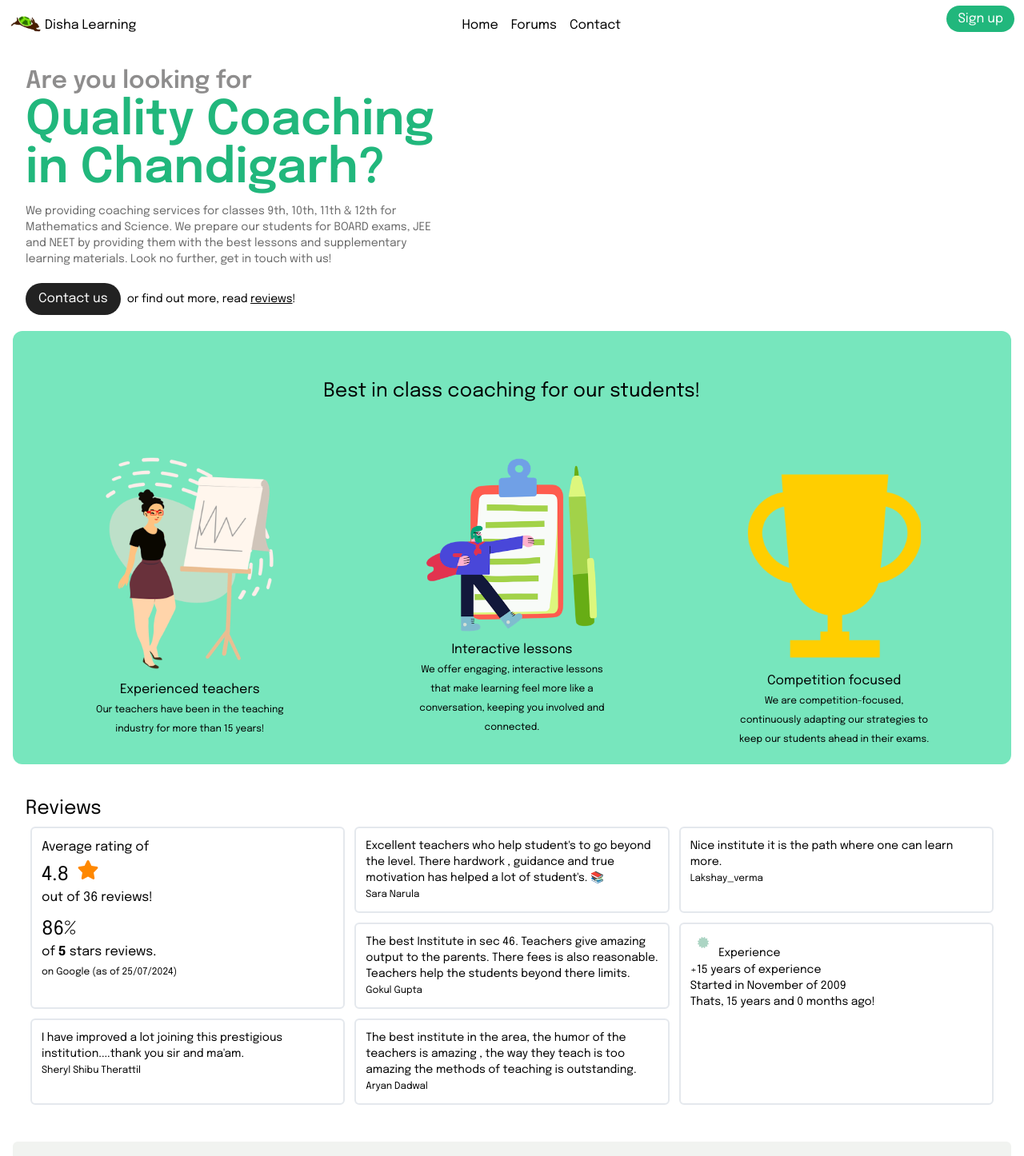
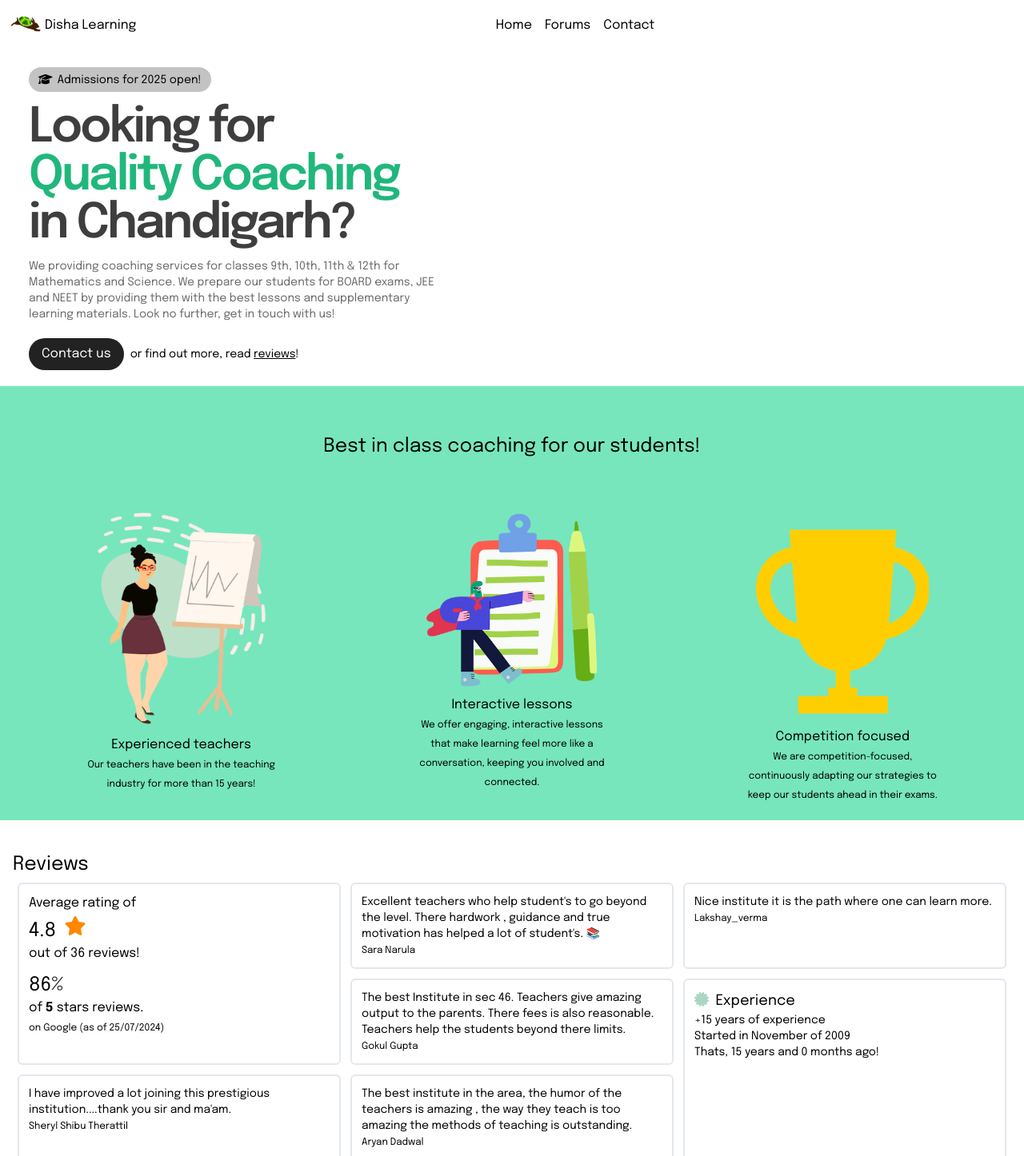
Before and after one commit to Avi-Rana-1718/dishalearning, a Next.js app: page / in a window 1280 px wide. Shown: the top 1446 px of the page at 80% size. Built offline with nearby package versions, Linux system fonts and the light colour scheme; grey boxes are pictures that could not be loaded; a web font is replaced by a local one.

Commit message:
ui changes

```diff
--- a/app/_components/Footer.js
+++ b/app/_components/Footer.js
@@ -2,7 +2,7 @@ import Link from "next/link";
 
 export default function Footer() {
     return (
-        <footer className="border-b-4 border-[#21B77C] p-8 flex justify-between bg-[#f3f3f3]">
+        <footer className="border-b-4 border-[#21B77C] p-8 flex justify-between bg-[#F5F7F9]">
             <h3 className="text-base">
                 <img src="/logo.png" className="inline mr-1 size-9" alt="Logo" />
                 Disha Learning
--- a/app/_components/Nav.js
+++ b/app/_components/Nav.js
@@ -26,10 +26,7 @@ export default function Nav(props) {
             <li className="px-1 mx-1"><Link href="#contact" className="hover:underline">Contact</Link></li>
         </ul>:
         null)}
-        <span className="flex items-center hidden md:block">
-            <Link href="/auth" className="bg-[#21B77C] text-[#fff] px-3.5 py-2 rounded-full hover:underline">
-            Sign up
-            </Link>
+        <span className="flex items-center md:block">
         </span>
     </nav>
     )
--- a/app/_components/forumList.js
+++ b/app/_components/forumList.js
@@ -6,7 +6,7 @@ import format from "md-extend";
 export default function ForumList(props) {
   const { question, timestamp, url, tags} = props;
 
-  let date=(new Date(timestamp).getDate() + "/" + (new Date(timestamp).getMonth()+1) + "/" + new Date(timestamp).getFullYear())
+  let date=((new Date(timestamp).getDate()<=9?"0"+new Date(timestamp).getDate():new Date(timestamp).getDate()) + "/" + (new Date(timestamp).getMonth()+1<=9?"0"+(new Date(timestamp).getMonth()+1):new Date(timestamp).getMonth()+1) + "/" + new Date(timestamp).getFullYear());
   return (
     <li className="list-none outline outline-2 outline-slate-400/25 p-3 rounded m-3 cursor-pointer hover:bg-slate-300/25 hover:outline-none">
       <Link href={`/forums/${url}`}>
--- a/app/forums/[id]/page.js
+++ b/app/forums/[id]/page.js
@@ -71,7 +71,7 @@ export default async function Page({params}) {
             <h4 className="text-[#04AA6D] inline font-medium">Question : </h4>
             <span className="text-base" dangerouslySetInnerHTML={{__html:format(data.question)}}></span>
             <div className="flex justify-between align-baseline">
-            <small className="block mt-2 text-[#3e3e3e]">Submitted on {(new Date(data.timestamp).getDate() + "/" + (new Date(data.timestamp).getMonth()+1) + "/" + new Date(data.timestamp).getFullYear())} <br/> Answered by {(data.hasOwnProperty("author")?data.author:"Vandana Rana")}</small>
+            <small className="block mt-2 text-[#3e3e3e]">Submitted on {((new Date(data.timestamp).getDate()<=9?"0"+new Date(data.timestamp).getDate():new Date(data.timestamp).getDate()) + "/" + (new Date(data.timestamp).getMonth()+1<=9?"0"+(new Date(data.timestamp).getMonth()+1):new Date(data.timestamp).getMonth()+1) + "/" + new Date(data.timestamp).getFullYear())} <br/> Answered by {(data.hasOwnProperty("author")?data.author:"Vandana Rana")}</small>
             <ShareBtn/>
             </div>
             <ul className="flex mt-2">
--- a/app/forums/page.js
+++ b/app/forums/page.js
@@ -1,4 +1,4 @@
-"use client"
+"use client";
 import ForumList from "../_components/forumList";
 import Header from "../_components/Header";
 import { initializeApp } from "firebase/app";
@@ -6,10 +6,9 @@ import { getDatabase, ref, child, get } from "firebase/database";
 import { useEffect, useRef, useState } from "react";
 import { FontAwesomeIcon } from "@fortawesome/react-fontawesome";
 import { faMagnifyingGlass } from "@fortawesome/free-solid-svg-icons";
-
+import AdUnit from "../_components/AdUnit";
 
 async function getData() {
-
   const firebaseConfig = {
     apiKey: "AIzaSyCciV3sOwkss506-379tA5SanyezujbYNA",
     authDomain: "ans-dishalearning.firebaseapp.com",
@@ -18,7 +17,7 @@ async function getData() {
     storageBucket: "ans-dishalearning.appspot.com",
     messagingSenderId: "82099435116",
     appId: "1:82099435116:web:f4f39e49e614a93968ca49",
-    measurementId: "G-L2JJWD8DNT"
+    measurementId: "G-L2JJWD8DNT",
   };
 
   // Initialize Firebase
@@ -27,13 +26,15 @@ async function getData() {
   let data;
 
   const dbRef = ref(getDatabase());
-  await get(child(dbRef, `data/`)).then((snapshot) => {
+  await get(child(dbRef, `data/`))
+    .then((snapshot) => {
       if (snapshot.exists()) {
         data = snapshot.val();
       } else {
         console.log("No data available");
       }
-  }).catch((error) => {
+    })
+    .catch((error) => {
       console.error(error);
     });
 
@@ -41,19 +42,15 @@ async function getData() {
 }
 
 export default function Forums() {
+  let [data, setData] = useState(null);
+  let [tags, setTags] = useState([])
+  let searchRef = useRef(null);
 
-  let [data, setData] = useState(null);
-  let [tags, setTags] = useState([]);
-  let searchRef = useRef(null)
-
-  useEffect(()=>{
-
-    (async ()=>{
+  useEffect(() => {
+    (async () => {
       setData(await getData());
-    })()
-
-  })
-
+    })();
+  });
 
   return (
     <>
@@ -63,7 +60,10 @@ export default function Forums() {
           <div className="text-2xl m-3 mb-0 flex items-baseline justify-between">
             <h3>List</h3>
             <div className="text-sm px-2 py-1 outline-slate-500/25 focus:bg-[#fcfcfc] outline outline-2 rounded">
-            <FontAwesomeIcon icon={faMagnifyingGlass} className="text-slate-500"/>
+              <FontAwesomeIcon
+                icon={faMagnifyingGlass}
+                className="text-slate-500"
+              />
               <input
                 type="text"
                 placeholder="Search"
@@ -72,26 +72,57 @@ export default function Forums() {
               />
             </div>
           </div>
-          <ul className={(data==null)?"animate-pulse":null}>
-
-            {
-              (data!=null)?(Object.keys(data).sort((a, b)=>{
-                if(data[a].timestamp>data[b].timestamp) {
+          <ul className={data == null ? "animate-pulse" : null}>
+            {data != null ? (
+              Object.keys(data)
+                .sort((a, b) => {
+                  if (data[a].timestamp > data[b].timestamp) {
                     return -1;
-                } else  if(data[a].timestamp<data[b].timestamp) {
+                  } else if (data[a].timestamp < data[b].timestamp) {
                     return 0;
                   } else {
                     return 0;
                   }
-             }).filter((el)=>{
-              return data[el].question.toLowerCase().includes(searchRef.current.value.toLowerCase())
-             }).map(el=>{
-             return <ForumList question={data[el].question} timestamp={data[el].timestamp} url={el} tags={data[el].tags} key={el} />;
-             })):(<span className="p-2 mr-5 block"><svg class="inline animate-spin" xmlns="http://www.w3.org/2000/svg" height="1rem" viewBox="0 -960 960 960" width="24px" fill="#000"><path d="M480-80q-82 0-155-31.5t-127.5-86Q143-252 111.5-325T80-480q0-83 31.5-155.5t86-127Q252-817 325-848.5T480-880q17 0 28.5 11.5T520-840q0 17-11.5 28.5T480-800q-133 0-226.5 93.5T160-480q0 133 93.5 226.5T480-160q133 0 226.5-93.5T800-480q0-17 11.5-28.5T840-520q17 0 28.5 11.5T880-480q0 82-31.5 155t-86 127.5q-54.5 54.5-127 86T480-80Z"/></svg>Getting data..</span>)
-
-            }
+                })
+                .filter((el) => {
+                  return data[el].question
+                    .toLowerCase()
+                    .includes(searchRef.current.value.toLowerCase());
+                })
+                .map((el) => {
+                  return (
+                    <ForumList
+                      question={data[el].question}
+                      timestamp={data[el].timestamp}
+                      url={el}
+                      tags={data[el].tags}
+                      key={el}
+                    />
+                  );
+                })
+            ) : (
+              <span className="p-2 mr-5 block">
+                <svg
+                  class="inline animate-spin"
+                  xmlns="http://www.w3.org/2000/svg"
+                  height="1rem"
+                  viewBox="0 -960 960 960"
+                  width="24px"
+                  fill="#000"
+                >
+                  <path d="M480-80q-82 0-155-31.5t-127.5-86Q143-252 111.5-325T80-480q0-83 31.5-155.5t86-127Q252-817 325-848.5T480-880q17 0 28.5 11.5T520-840q0 17-11.5 28.5T480-800q-133 0-226.5 93.5T160-480q0 133 93.5 226.5T480-160q133 0 226.5-93.5T800-480q0-17 11.5-28.5T840-520q17 0 28.5 11.5T880-480q0 82-31.5 155t-86 127.5q-54.5 54.5-127 86T480-80Z" />
+                </svg>
+                Getting data..
+              </span>
+            )}
           </ul>
         </div>
+        <aside className="m-3 p-1">
+        <h3 className="text-xl mb-3">More</h3>
+          <div className="outline outline-2 outline-slate-400/25 rounded p-4 bg-[#fff] mb-4">
+            <h4 className="font-medium">Advertisement</h4>
+          </div>
+        </aside>
       </main>
     </>
   );
--- a/app/page.js
+++ b/app/page.js
@@ -6,7 +6,7 @@ import teacherImage from "../public/teacher.png";
 import boardImage from "../public/board.png";
 import tropyImage from "../public/trophy.png";
 
-import { faStar, faCertificate, faComments, faLocationDot, faQuestion, faUpRightFromSquare, faPhone } from "@fortawesome/free-solid-svg-icons";
+import { faStar, faCertificate, faComments, faLocationDot, faQuestion, faGraduationCap, faPhone, faUpRightFromSquare  } from "@fortawesome/free-solid-svg-icons";
 import { FontAwesomeIcon } from "@fortawesome/react-fontawesome";
 import Image from "next/image";
 
@@ -24,11 +24,20 @@ export default function Home() {
   return (
     <>
     <Nav />
-    <main className="m-4 bg-[radial-gradient(circle, rgba(255,255,255,1) 0%, rgba(134,213,105,1) 100%)]">
-      <header className="mb-10 mt-20 md:mt-5 md:mb-3 flex items-center justify-between md:ml-4">
+    <main className="">
+      <header className="mb-10 mt-20 px-5 md:mt-5 md:mb-3 flex items-center justify-between md:ml-4">
         <div className="leading-loose">
-          <small className="text-xl md:text-3xl text-[#8e8d8d] font-semibold leading-loose">Are you looking for</small>
-          <h1 className="text-3xl md:text-6xl text-[#21B77C] font-semibold ">Quality Coaching<br /> in Chandigarh?</h1>
+          <div className="bg-[#c3c3c3] rounded-full text-sm leading-none px-3 py-2 inline-block mb-4">
+          <FontAwesomeIcon icon={faGraduationCap}  className="mr-1.5"/>
+          Admissions for 2025 open!
+          </div>
+        <h1 className="text-4xl text-[#3e3e3e] md:text-5xl lg:text-6xl font-semibold tracking-tighter">
+                  Looking for{" "}
+                  <span className="text-[#21B77C] block">
+                    Quality Coaching
+                  </span>{" "}
+                  in Chandigarh?
+                </h1>
             <p className="text-sm text-[#6A6A6A] md:w-[40vw] mt-3 mb-3">
             We providing coaching services for classes 9th, 10th, 11th & 12th for Mathematics and Science.
             We prepare our students for BOARD exams, JEE and NEET by providing them with the best lessons and supplementary learning materials.
@@ -42,7 +51,7 @@ export default function Home() {
         </div>
       </header>
 
-      <div className="bg-[#77e6bd] rounded-xl p-5 text-center flex flex-col justify-between">
+      <div className="bg-[#77e6bd] p-5 text-center flex flex-col justify-between">
           <h4 className="text-2xl mt-10">Best in class coaching for our students!</h4>
           <ul className="flex flex-col md:flex-row items-center justify-around mt-10 text-center">
             <li className="w-60">
@@ -76,7 +85,7 @@ export default function Home() {
       </div>
 
 
-    <div className="md:m-4" id="reviews">
+    <div className="m-4" id="reviews">
     <h4 className="text-2xl mt-10">Reviews</h4>
       <div className="grid grid-cols-2 md:grid-cols-3">
         <div className="rounded p-3 m-2 md:row-span-2 outline outline-2 outline-slate-400/25">
@@ -92,7 +101,7 @@ export default function Home() {
         <Item text="Nice institute it is the path where one can learn more." author="Lakshay_verma" />
         <Item text="The best Institute in sec 46. Teachers give amazing output to the parents. There fees is also reasonable. Teachers help the students beyond there limits." author="Gokul Gupta" />
         <div className="p-3 rounded m-2 col-span-2 md:col-span-1 md:row-span-2 text-sm outline outline-2 outline-slate-400/25">
-        <FontAwesomeIcon icon={faCertificate} className="w-6 m-1 text-[#acd5c4] mb-3 inline" /> Experience <br/>
+        <h3 className="text-lg"><FontAwesomeIcon icon={faCertificate} className="text-[#acd5c4] mr-1 inline" /> Experience <br/></h3>
             +{timeY} years of experience <br />
             Started in November of 2009 <br/>
             Thats, {timeY} years and {timeM} months ago!
@@ -102,11 +111,11 @@ export default function Home() {
       </div>
     </div>
 
-    <div className="bg-[#F1F3F0] p-5 mt-10 rounded-md">
+    <div className="bg-[#F1F3F0] m-4 p-5 mt-10 rounded-md">
     <h4 className="text-2xl">
     <FontAwesomeIcon
             icon={faComments}
-            className="w-8 mr-2 text-[#FF8800] inline"
+            className="text-2xl mr-2 text-[#FF8800] inline"
           />
       Forums
       </h4>
@@ -119,7 +128,7 @@ Every growing database!
 <br />
 <Link href="/forums/ask" className="mt-4 text-[#F3F3F3] rounded-md bg-[#282828] py-2 px-3 hover:underline">Ask a question <FontAwesomeIcon icon={faUpRightFromSquare} className="inline w-3.5 ml-2"/></Link>
       </p>
-      <FontAwesomeIcon icon={faQuestion} className="w-20 rotate-12 text-[#FBA748]" />
+      <FontAwesomeIcon icon={faQuestion} className="text-6xl rotate-12 text-[#FBA748]" />
       </div>
 
     </div>
--- a/package.json
+++ b/package.json
@@ -20,6 +20,7 @@
     "next": "^14.2.5",
     "react": "^18",
     "react-adsense": "^0.1.0",
+    "react-chartjs-2": "^5.3.0",
     "react-dom": "^18"
   },
   "devDependencies": {
```
Also changed, not shown: 1 other file (tests, documents, lock files or other folders). Lines whose indentation alone changed are shown as unchanged.
